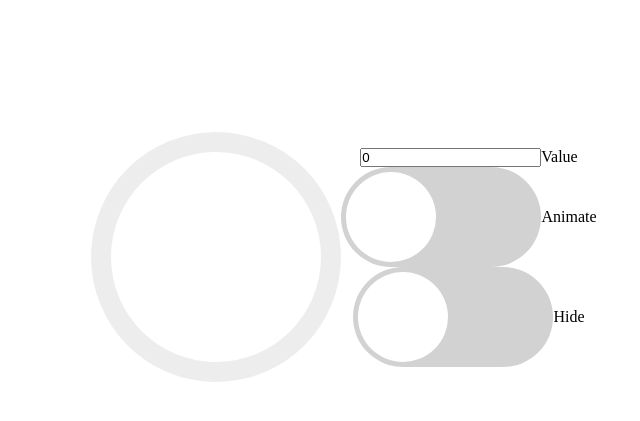
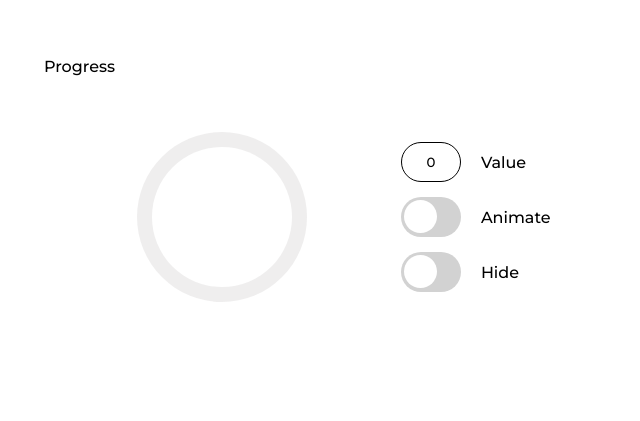
Before and after one commit to lulalend/circle_progress_bar, a plain HTML site: page index.html in a window 1280 px wide. Shown: the part 143-564 px from the top of the page, without its empty margins (296-936 px from the left). Drawn offline with Linux system fonts and the light colour scheme.

Commit message:
made beauty

```diff
--- a/index.html
+++ b/index.html
@@ -2,6 +2,7 @@
 <html lang="en">
 <head>
     <meta charset="UTF-8">
+    <meta name='viewport' content='width=device-width, initial-scale=1.0'>
 
     <link rel='stylesheet' href='style.css'>
     <script src='main.js' type='module' defer></script>
@@ -11,21 +12,22 @@
 <body>
 
 <div class='container'>
+    <span class='title'>Progress</span>
     <div class='progress-bar'></div>
     <div class='progress-states'>
         <div class='state value'>
             <input id='progress-value' type='number' value='0' placeholder='0'>
-            <label for='progress-value'>Value</label>
+            <label for='progress-value' class='text-input'>Value</label>
         </div>
         <div class='state animate'>
             <input id='switch-animate' type='checkbox'>
             <label for='switch-animate' class='switch'></label>
-            <span>Animate</span>
+            <span class='text-input'>Animate</span>
         </div>
         <div class='state hide'>
             <input id='switch-hide' type='checkbox' >
             <label for='switch-hide' class='switch'></label>
-            <span>Hide</span>
+            <span class='text-input'>Hide</span>
         </div>
     </div>
 </div>
--- a/main.js
+++ b/main.js
@@ -10,7 +10,7 @@ const progressStartValue = 0,
 let animateFunc;
 
 const setProgress = (value) => {
-    progressBar.style.background = `conic-gradient(#6ca1fc ${value * 3.6}deg, #ededed 0deg)`;
+    progressBar.style.background = `conic-gradient(var(--dark-blue) ${value * 3.6}deg, var(--progress-bar) 0deg)`;
 }
 
 progressValue.addEventListener('input', () => {
@@ -38,6 +38,7 @@ isAnimate.addEventListener('click', () => {
     } else {
         clearInterval(animateFunc);
         setProgress(progressStartValue);
+        progressValue.value = progressStartValue;
     }
 });
 
--- a/style.css
+++ b/style.css
@@ -1,23 +1,46 @@
+@import url('https://fonts.googleapis.com/css2?family=Montserrat:ital,wght@0,100..900;1,100..900&display=swap');
+
+:root {
+    --progress-bar: #EFEEEE;
+    --switch-background: #D2D2D2;
+    --white: #FFFFFF;
+    --dark-blue: #6296f5;
+}
+
 * {
     margin: 0;
     padding: 0;
     box-sizing: border-box;
+    font-family: "Montserrat", sans-serif;
+    font-weight: 500;
 }
 
 .container {
-    width: 100%;
-    height: 100vh;
-    background-color: #ffffff;
+    position: relative;
+    width: 600px;
+    height: 320px;
+    margin: 200px auto;
+    background-color: var(--white);
+
     display: flex;
+    flex-direction: row;
     align-items: center;
-    justify-content: center;
+    justify-content: space-evenly;;
 }
 
+.title {
+    position: absolute;
+    top: 0;
+    left: 0;
+}
+
+/* Progress bar */
 .progress-bar {
-    height: 250px;
-    width: 250px;
+    height: 170px;
+    width: 170px;
     border-radius: 50%;
-    background: conic-gradient(#6ca1fc 0deg, #ededed 0deg);
+    background: conic-gradient(var(--dark-blue) 0deg, var(--progress-bar) 0deg);
+    transition: all ease 0.8s;
 
     display: flex;
     align-items: center;
@@ -26,23 +49,39 @@
 
 .progress-bar::before {
     content: '';
-    height: 210px;
-    width: 210px;
+    height: 140px;
+    width: 140px;
     border-radius: 50%;
-    background: #ffffff;
+    background: var(--white);
+}
+
+/* States */
+.progress-states {
+    display: flex;
+    flex-direction: column;
+    gap: 15px;
 }
 
 .state {
     display: flex;
     align-items: center;
-    justify-content: center;
 }
 
+input, label.switch {
+    width: 60px;
+    height: 40px;
+    border-radius: 50px;
+    margin-right: 20px;
+}
+
+input#progress-value {
+    text-align: center;
+    border: 1px solid black;
+}
+
+/* Switch */
 .switch {
-    background: #d2d2d2;
-    width: 200px;
-    height: 100px;
-    border-radius: 50px;
+    background: var(--switch-background);
     cursor: pointer;
     position: relative;
     transition: 0.3s;
@@ -51,26 +90,46 @@
 .switch::before {
     position: absolute;
     content: '';
-    background-color: #fff;
-    width: 90px;
-    height: 90px;
+    background-color: var(--white);
+    width: 33px;
+    height: 33px;
     border-radius: 50px;
-    margin: 5px;
+    margin: 3px;
     transition: 0.3s;
 }
 
 input[type='checkbox']:checked + .switch {
-    background-color: #000;
+    background-color: var(--dark-blue);
 }
 
 input[type='checkbox']:checked + .switch::before {
-    transform: translateX(100px);
+    transform: translateX(21px);
 }
 
 input[type='checkbox'] {
     display: none;
 }
 
+/* General */
 .hidden {
-    display: none;
+    /*display: none;*/
+    opacity: 0;
 }
+
+input[type="number"]::-webkit-inner-spin-button,
+input[type="number"]::-webkit-outer-spin-button {
+    -webkit-appearance: none;
+    margin: 0;
+}
+
+@media screen and (orientation: portrait) {
+    .container {
+        height: 600px;
+        width: 320px;
+        margin: 50px auto;
+        display: flex;
+        flex-direction: column;
+        align-items: center;
+        justify-content: space-evenly;;
+    }
+}
```
